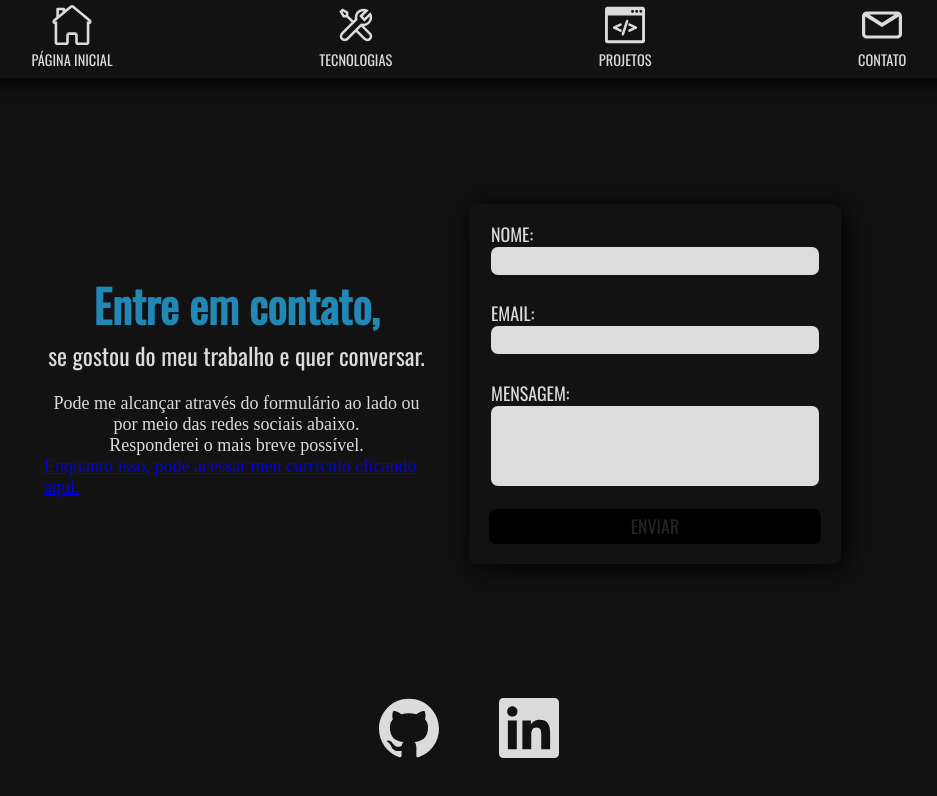
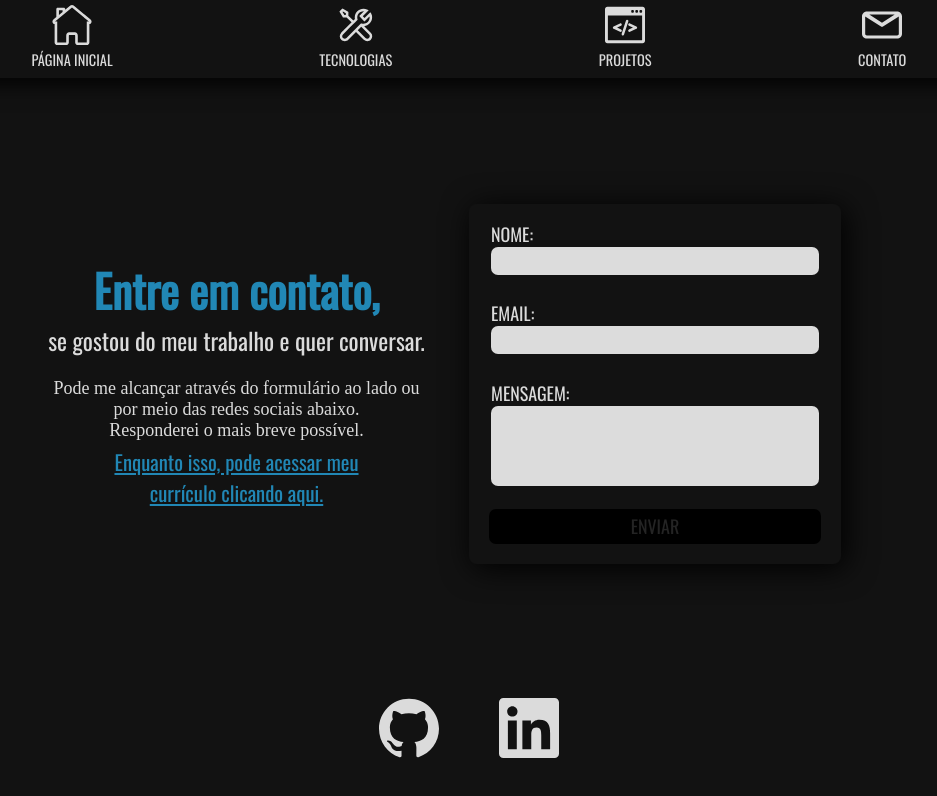
Before and after one commit to saraivais/saraivais.github.io, a React (Create React App) app: page /contact in a window 1280 px wide. Shown: the top 796 px of the page, without its empty margins (171-1108 px from the left). Built offline with nearby package versions, Linux system fonts and the light colour scheme; a web font is replaced by a local one.

Commit message:
feat [Contact]: adds style to cv download~

```diff
--- a/src/style/Contact.css
+++ b/src/style/Contact.css
@@ -44,6 +44,16 @@
   margin: 0 0 20px 0;
 }
 
+.cv-download {
+  text-align: center;
+  color: #2187b5;
+  font-family: Oswald, sans-serif;
+  font-size: 1.15em;
+  margin: 5px 0;
+  width: 70%;
+  /* text-decoration: none; */
+}
+
 .media-icon-container {
   align-items: center;
   /* background-color: aqua; */
```
